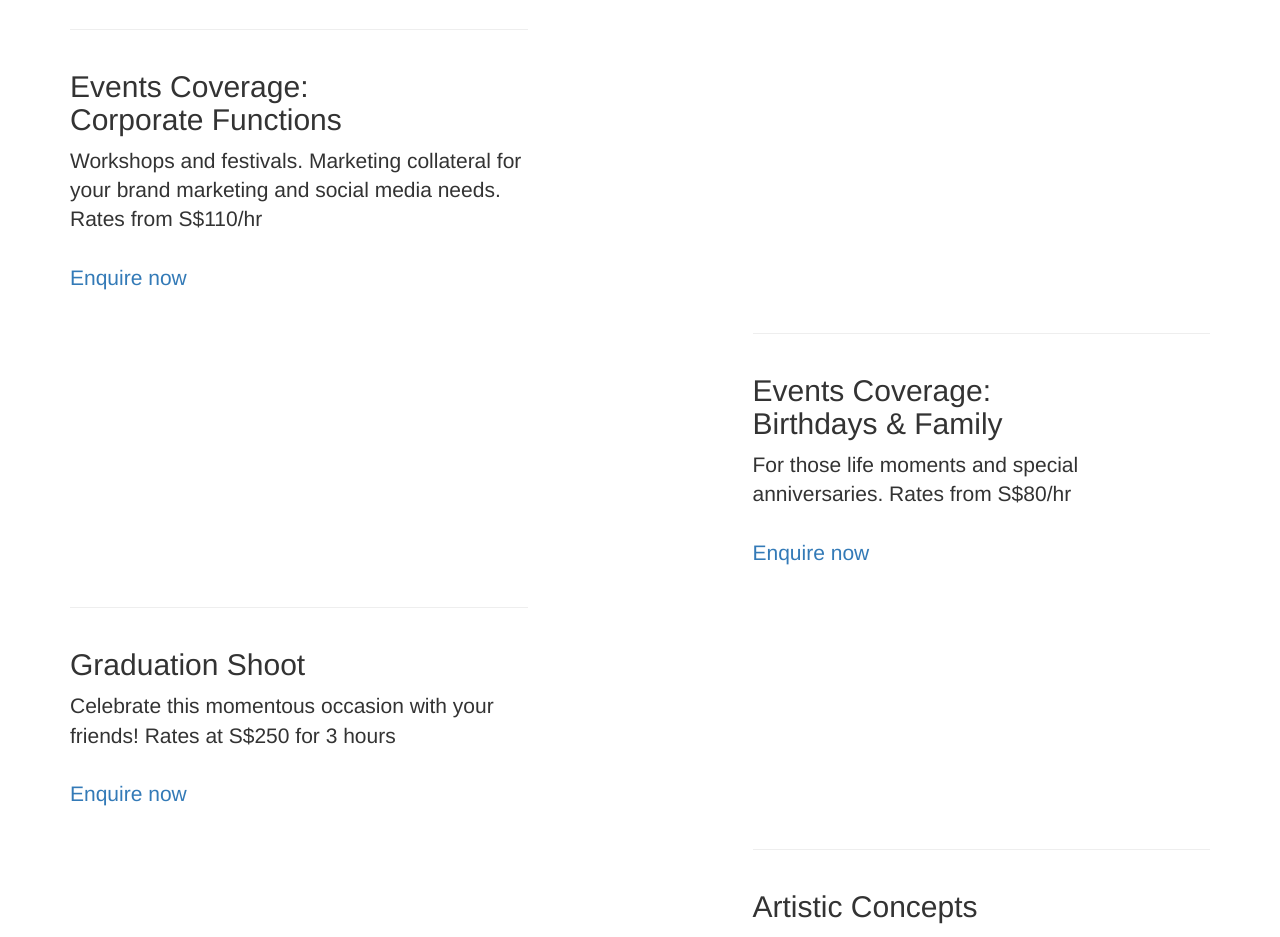
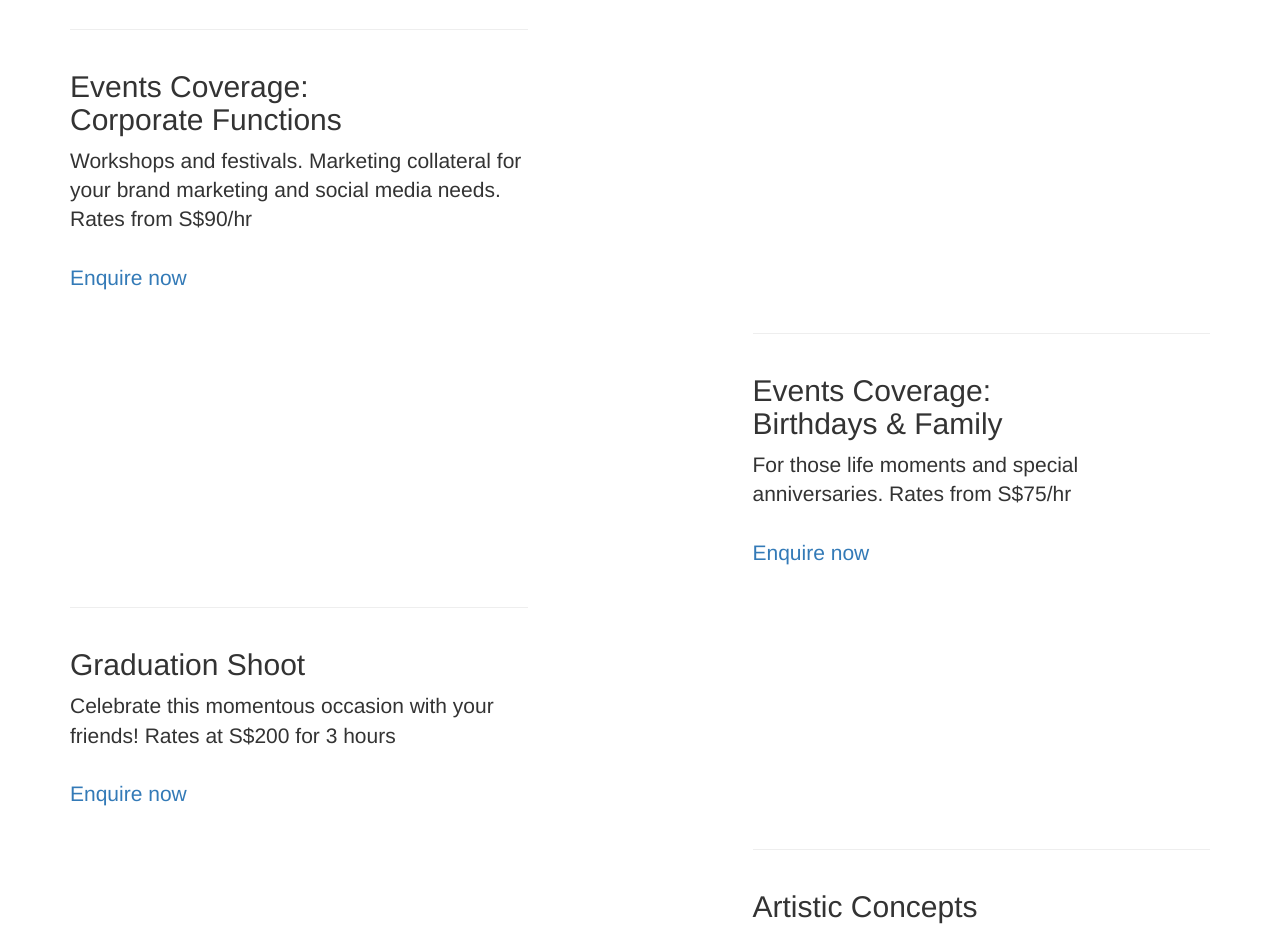
Before and after one commit to leapvisions/leapvisions.github.io, a Jekyll site: the page built from _posts/2014-09-23-services-3.markdown, in a window 1280 px wide and 1400 px high. Shown: the part 341-1278 px from the top of the window. Built offline with Jekyll 4.4.1, drawn with Linux system fonts in a browser that asks for light colours; nearby versions of some CDN libraries; library files that are not in the unit come from our copies.

Commit message:
Update pricing

```diff
--- a/_posts/2014-09-21-services-1.markdown
+++ b/_posts/2014-09-21-services-1.markdown
@@ -8,5 +8,5 @@ category: Services
 title: Events Coverage:<br>Corporate Functions
 description: |
 ---
-  Workshops and festivals. Marketing collateral for your brand marketing and social media needs. Rates from S$110/hr <br><br>
+  Workshops and festivals. Marketing collateral for your brand marketing and social media needs. Rates from S$90/hr <br><br>
   <a class="page-scroll" href="#contact">Enquire now</a>
--- a/_posts/2014-09-22-services-2.markdown
+++ b/_posts/2014-09-22-services-2.markdown
@@ -8,5 +8,5 @@ category: Services
 title: Events Coverage:<br>Birthdays & Family
 description: |
 ---
-  For those life moments and special anniversaries. Rates from S$80/hr<br><br>
+  For those life moments and special anniversaries. Rates from S$75/hr<br><br>
   <a class="page-scroll" href="#contact">Enquire now</a>
--- a/_posts/2014-09-23-services-3.markdown
+++ b/_posts/2014-09-23-services-3.markdown
@@ -8,5 +8,5 @@ category: Services
 title: Graduation Shoot
 description: |
 ---
-Celebrate this momentous occasion with your friends! Rates at S$250 for 3 hours<br><br>
+Celebrate this momentous occasion with your friends! Rates at S$200 for 3 hours<br><br>
 <a class="page-scroll" href="#contact">Enquire now</a>
```
